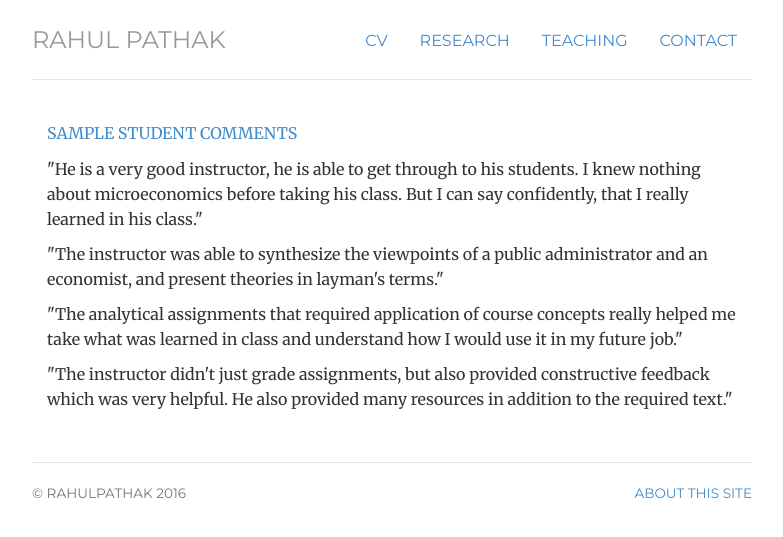
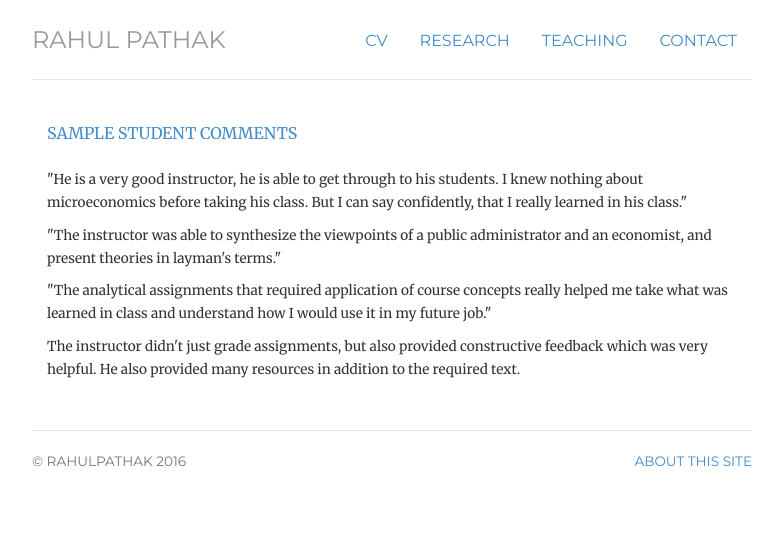
Before and after one commit to pathak-rahul/pathak-rahul.github.io, a Jekyll site: the page built from feedback/index.html, in a window 1280 px wide. Shown: the top 537 px of the page, without its empty margins (248-1031 px from the left). Built offline with Jekyll 4.4.1, drawn with Linux system fonts in a browser that asks for light colours.

Commit message:
Update index.html

```diff
--- a/feedback/index.html
+++ b/feedback/index.html
@@ -16,19 +16,13 @@ title: feedback
 	</div>
 	<div itemscope itemtype="http://data-vocabulary.org/Person" class="col-sm-12">
 
+<ul class="list-unstyled">
 
-<p class-"small"> "He is a very good instructor, he is able to get through to his students. I knew nothing about microeconomics before taking his class. But I can say confidently, that I really
-learned in his class."
-</p>
-
-<p class-"small"> "The instructor was able to synthesize the viewpoints of a public administrator and an economist, and present theories in layman's terms."
-</p>
-
-<p class-"small"> "The analytical assignments that required application of course concepts really helped me take what was learned in class and understand how I would use it in my future job."
-</p>
-
-<p class-"small"> "The instructor didn't just grade assignments, but also provided constructive feedback which was very helpful. He also provided many resources in addition to the required text."
-</p>
+	<p><li><small>"He is a very good instructor, he is able to get through to his students. I knew nothing about microeconomics before taking his class. But I can say confidently, that I really learned in his class."</small> </li></p>
+	<p><li><small>"The instructor was able to synthesize the viewpoints of a public administrator and an economist, and present theories in layman's terms."</small> </li></p>
+	<p><li><small>"The analytical assignments that required application of course concepts really helped me take what was learned in class and understand how I would use it in my future job."</small> </li></p>
+	<p><li><small>The instructor didn't just grade assignments, but also provided constructive feedback which was very helpful. He also provided many resources in addition to the required text.</small> </li></p>
+</ul>
 
 
 
```
